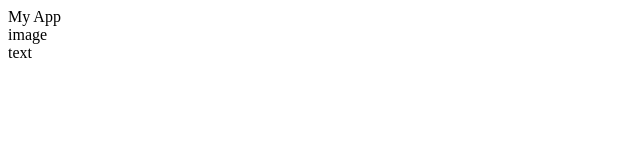
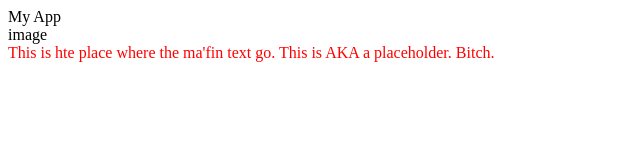
Before and after one commit to pkim90/udacity, a plain HTML site: page inthtmlcss/toplist/index.html in a window 1280 px wide. Shown: the whole page, without its empty margins (0-640 px from the left). Drawn offline with Linux system fonts and the light colour scheme.

Commit message:
made some changes, including first css change to make text red.

```diff
--- a/inthtmlcss/toplist/index.html
+++ b/inthtmlcss/toplist/index.html
@@ -1,5 +1,13 @@
-<div class="title">My App</div>
-<div class="app">
-	<div class="screenshot">image</div>
-	<div class="description">text</div>
-</div>
+<!DOCTYPE html>
+<html>
+<head>
+	<link rel="stylesheet" type="text/css" href="style.css">
+</head>
+<body>
+	<div class="title">My App</div>
+        <div class="app">
+		<div class="screenshot">image</div>
+		<div class="description">This is hte place where the ma'fin text go. This is AKA a placeholder. Bitch.</div>
+	</div>
+</body>
+</html>
--- a/inthtmlcss/toplist/style.css
+++ b/inthtmlcss/toplist/style.css
@@ -0,0 +1,4 @@
+.description {
+	color:red;
+
+}
```
